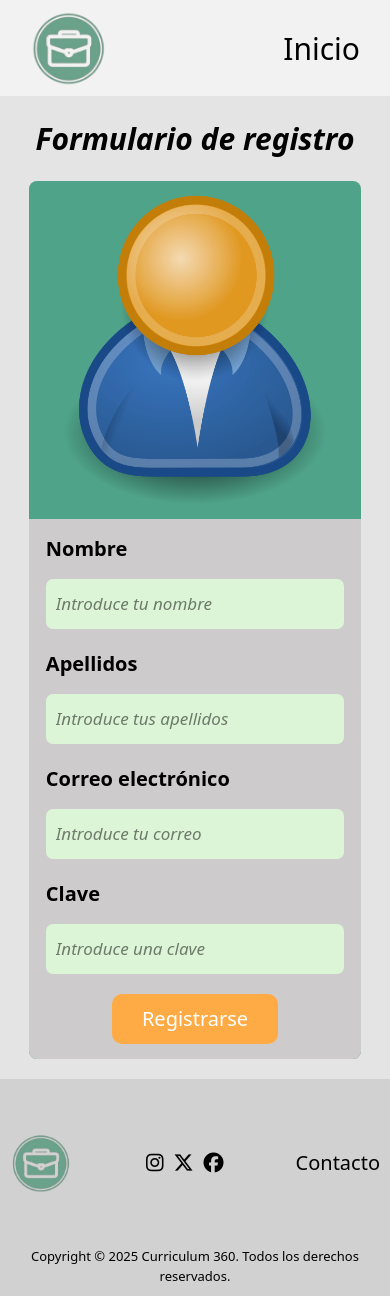
After one commit to Chusneo04/ProyectoFinal-TFG, a Flask app: page /register in a window 390 px wide. The commit adds this page. Run offline with Flask 3, Linux system fonts and the light colour scheme.

Commit message:
Creación del diseño 100% responsive de la interfaz de registro

```diff
--- a/src/app.py
+++ b/src/app.py
@@ -6,6 +6,10 @@ app = Flask(__name__)
 def index():
     return render_template('index.html')
 
+@app.route('/register')
+def register():
+    return render_template('register.html')
+
 
 if __name__ == '__main__':
-    app.run(debug=True, host="172.31.52.67", port=5500)
+    app.run(debug=True)
--- a/src/templates/index.html
+++ b/src/templates/index.html
@@ -4,11 +4,11 @@
 
         <div class="w-full flex flex-col">
             <header class="w-full h-[6rem] flex flex-row items-center justify-between bg-[#F2F2F2] px-[30px] text-[20px] sm:h-[30vh] lg:h-[8rem]">
-                <img src="../static/logo.png" alt="CURRICULUMS" class="w-[5rem]">
+                <img src="../static/img/logo.png" alt="CURRICULUMS" class="w-[5rem]">
                 <a href="/login" class="text-[30px]">Iniciar Sesión</a>
             </header>
             <div class="w-full flex flex-col sm:flex-row lg:flex-row lg:h-[75vh]">
-                <img src="../static/Imagen_portada.png" alt="Imagen de portada" class="w-full sm:h-[130vh] sm:w-[45%] lg:w-[45%]">
+                <img src="../static/img/Imagen_portada.png" alt="Imagen de portada" class="w-full sm:h-[130vh] sm:w-[45%] lg:w-[45%]">
                 <div class="w-full bg-[#4FA389] text-[white] flex flex-col items-center justify-evenly gap-[20px] lg:gap-0 lg:p-0 py-[30px]">
                     <h1 class="text-[40px] lg:text-[50px] font-extrabold">Currículum360</h1>
                     <h1 class="text-[30px] lg:text-[38px] w-[90%] lg:w-[60%] text-center font-semibold">Convierte tus logros en un currículum impresionante que te haga destacar</h1>
--- a/src/templates/layout.html
+++ b/src/templates/layout.html
@@ -10,14 +10,15 @@
     <link rel="stylesheet" href="https://cdnjs.cloudflare.com/ajax/libs/font-awesome/6.7.2/css/all.min.css" integrity="sha512-Evv84Mr4kqVGRNSgIGL/F/aIDqQb7xQ2vcrdIwxfjThSH8CSR7PBEakCr51Ck+w+/U6swU2Im1vVX0SVk9ABhg==" crossorigin="anonymous" referrerpolicy="no-referrer" />
     <title>CURRICULUMS</title>
 </head>
+
 <body>
-    <div class="w-full font-roboto">
+    <div class="w-full font-roboto bg-[#E5E4E4]">
         {% block body %}
         {% endblock %}
     </div>
     <footer class="bg-[#D1D1D1] flex flex-col items-center pb-[10px] sm:p-[10px]">
         <div class="w-full h-[20vh] lg:h-[13vh] px-[10px] lg:px-[30px] text-[20px] flex items-center justify-between">
-            <img src="../static/logo.png" alt="CURRICULUMS" class="w-[4rem] lg:w-[5rem]">
+            <img src="../static/img/logo.png" alt="CURRICULUMS" class="w-[4rem] lg:w-[5rem]">
             <div>
                 <div class="flex gap-[10px] lg:gap-[30px]">
                     <i class="fa-brands fa-instagram"></i>
--- /dev/null
+++ b/src/templates/register.html
@@ -0,0 +1,42 @@
+{% extends './layout.html' %}
+
+    {% block body %}
+
+    <div class="w-full flex flex-col items-center">
+        <header class="w-full h-[6rem] flex flex-row items-center justify-between bg-[#F2F2F2] px-[30px] text-[20px] sm:h-[7rem] lg:h-[8rem]">
+            <img src="../static/img/logo.png" alt="CURRICULUMS" class="w-[5rem]">
+            <a href="/login" class="text-[30px]">Inicio</a>
+        </header>
+        <h1 class="text-[30px] w-[90%] min-[568px]:text-[40px] text-center font-bold italic mt-[20px] mb-[20px]">Formulario de registro</h1>
+        <div class="w-[85%] sm:w-[30rem] lg:w-[60%] min-[568px]:w-[80%] mb-[20px] flex flex-col lg:flex-row items-center bg-[#4FA389] rounded-lg">
+            <div class="w-full min-[568px]:h-[90vh] lg:w-[70%] h-[40vh] sm:h-[20rem] rounded-t-lg lg:rounded-l-lg">
+                <img class="w-full h-full" src="../static/img/user.png" alt="Imagen de Usuario">
+            </div>
+            <form method="post" class="bg-[#CDCBCB] rounded-b-lg w-full flex flex-col items-center gap-[20px] pt-[15px] pb-[15px] lg:rounded-r-lg lg:rounded-l-none">
+
+                <div class="w-[90%] flex flex-col gap-[15px]">
+                    <span class="text-[20px] font-bold">Nombre</span>
+                    <input name="nombre" placeholder="Introduce tu nombre" class="w-full h-[50px] bg-[#DCF5D6] rounded-[7px] p-[10px] text-[17px] italic">
+                </div>
+
+                <div class="w-[90%] flex flex-col gap-[15px]">
+                    <span class="text-[20px] font-bold">Apellidos</span>
+                    <input name="apellidos" placeholder="Introduce tus apellidos" class="w-full h-[50px] bg-[#DCF5D6] rounded-[7px] p-[10px] text-[17px] italic">
+                </div>
+
+                <div class="w-[90%] flex flex-col gap-[15px]">
+                    <span class="text-[20px] font-bold">Correo electrónico</span>
+                    <input name="correo" placeholder="Introduce tu correo" class="w-full h-[50px] bg-[#DCF5D6] rounded-[7px] p-[10px] text-[17px] italic">
+                </div>
+
+                <div class="w-[90%] flex flex-col gap-[15px]">
+                    <span class="text-[20px] font-bold">Clave</span>
+                    <input name="clave" placeholder="Introduce una clave" class="w-full h-[50px] bg-[#DCF5D6] rounded-[7px] p-[10px] text-[17px] italic">
+                </div>
+                <button type="submit" class="bg-[#FFAB45] h-[50px] w-[50%] text-[20px] text-[white] rounded-[10px] cursor-[pointer]">Registrarse</button>
+            </form>
+
+        </div>
+    </div>
+
+    {% endblock %}
```
Also changed, not shown: src/static/img/Imagen_portada.png (renamed from src/static/Imagen_portada.png), src/static/img/logo.png (renamed from src/static/logo.png), src/static/img/user.png (added).
